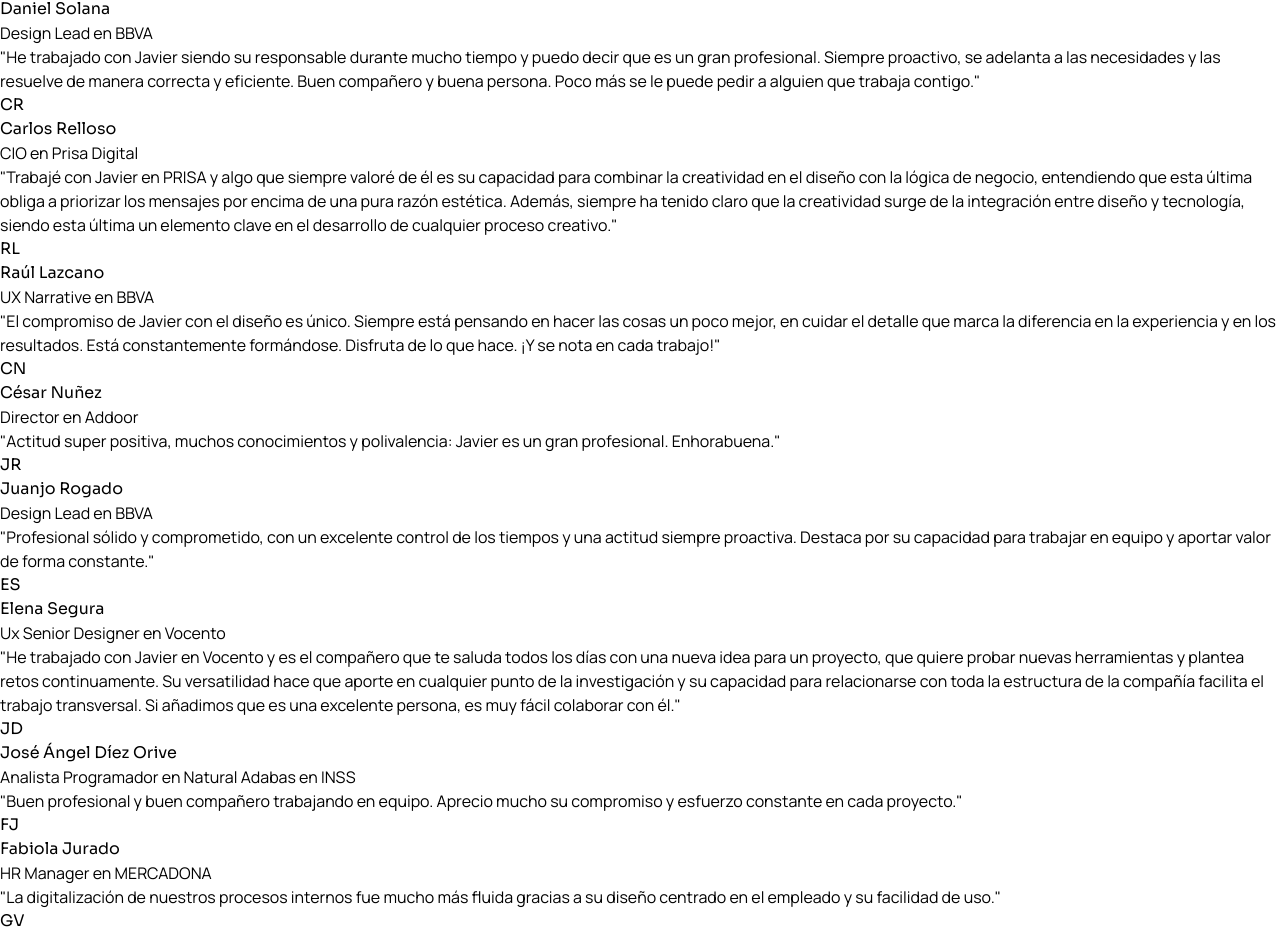
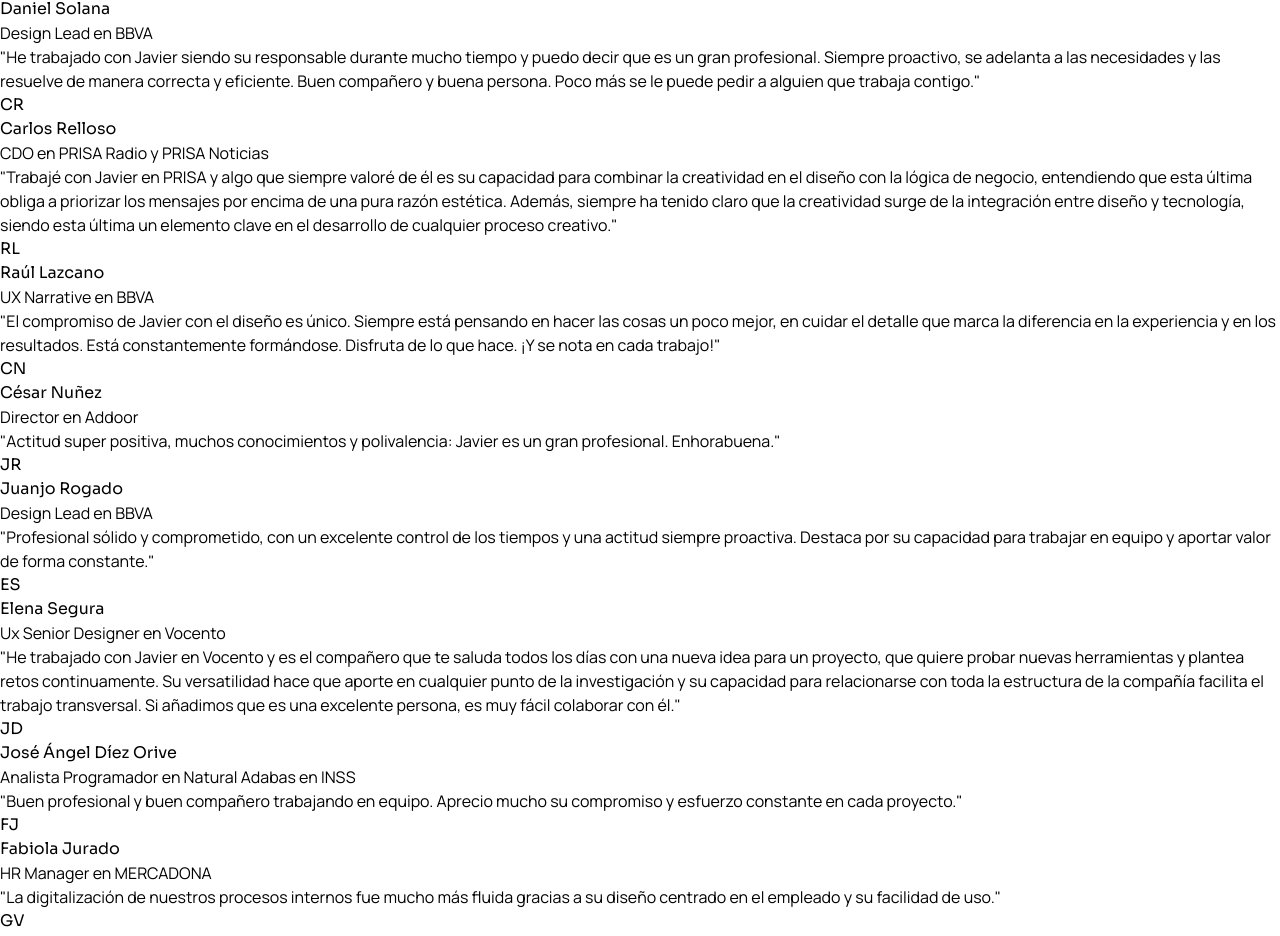
Before and after one commit to jdemig73828/newportfolio, a React (Vite) app: page / in a window 1280 px wide. Shown: the part 9418-10354 px from the top of the page. Built offline with nearby package versions, Linux system fonts and the light colour scheme; the HTML template or start-up script is replaced by a standard one.

Commit message:
Actualización de testimonios y correcciones Carlos Relloso puesto

```diff
--- a/src/App.jsx
+++ b/src/App.jsx
@@ -172,7 +172,7 @@
     name: "Carlos Relloso",
     initials: "CR",
     color: "bg-slate-100 text-slate-700",
-    role: "CIO en Prisa Digital",
+    role: "CDO en PRISA Radio y PRISA Noticias",
     text: "Trabajé con Javier en PRISA y algo que siempre valoré de él es su capacidad para combinar la creatividad en el diseño con la lógica de negocio, entendiendo que esta última obliga a priorizar los mensajes por encima de una pura razón estética. Además, siempre ha tenido claro que la creatividad surge de la integración entre diseño y tecnología, siendo esta última un elemento clave en el desarrollo de cualquier proceso creativo."
   },
   {
```
